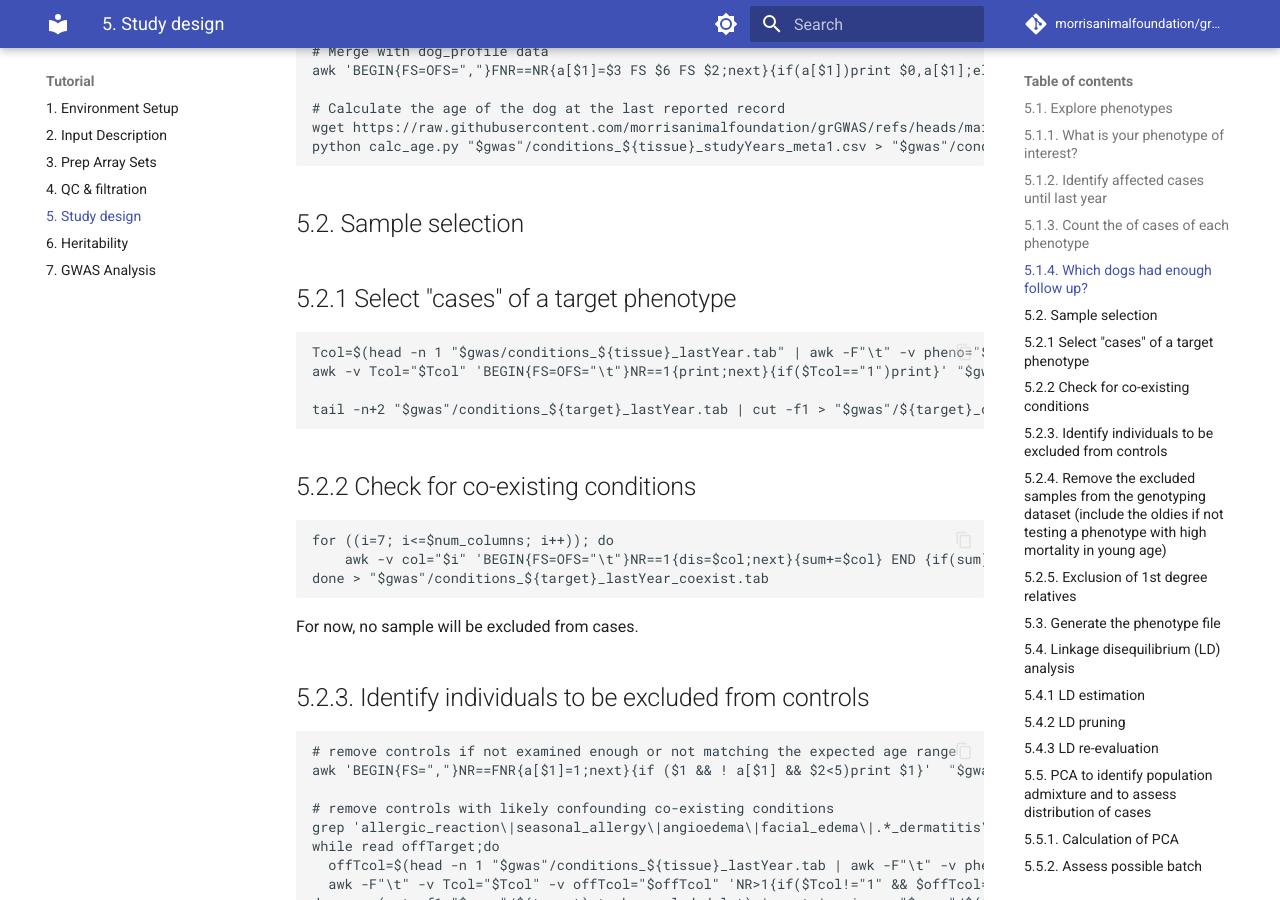
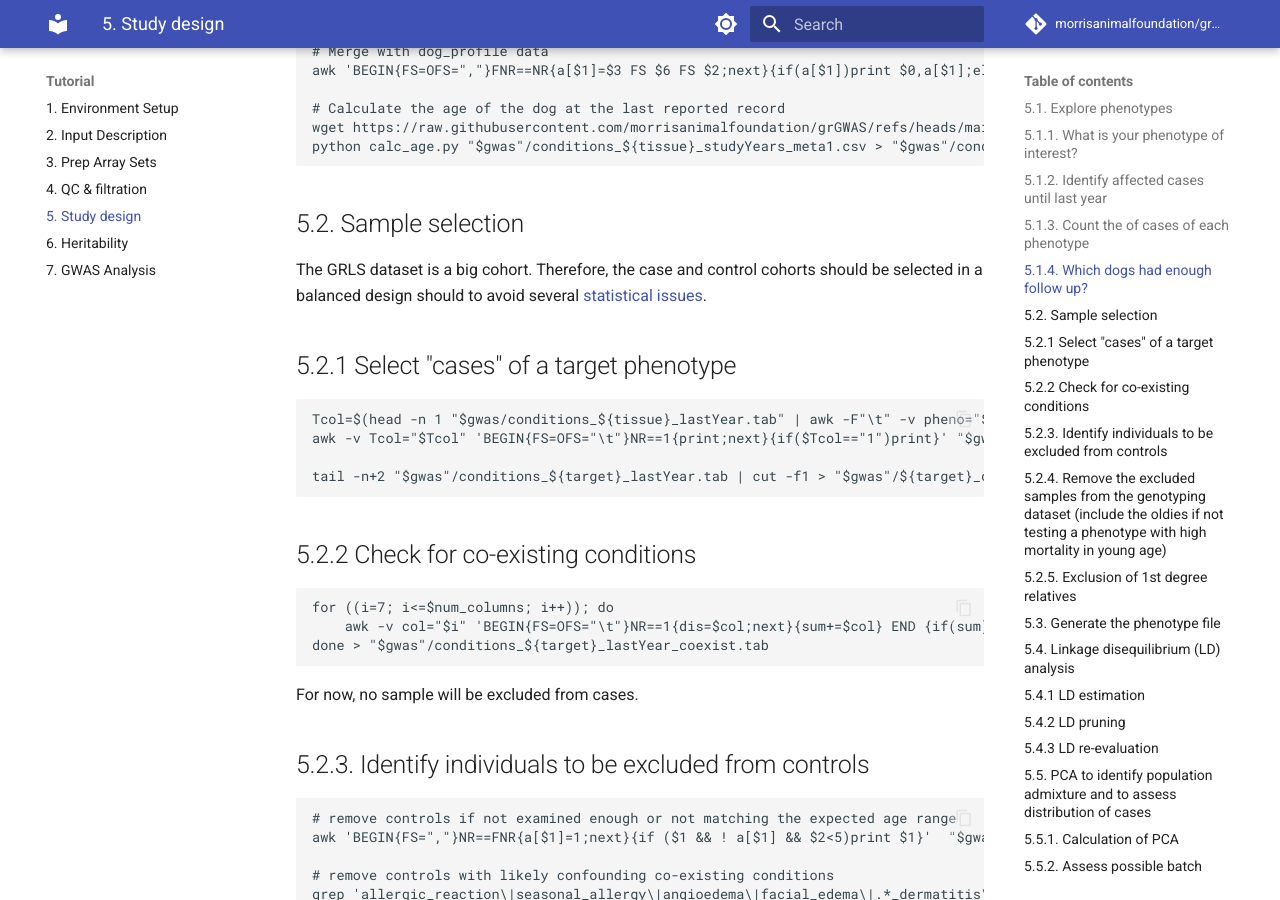
Before and after one commit to morrisanimalfoundation/grGWAS, an MkDocs documentation site: the page built from docs/5.pheno.md, in a window 1280 px wide and 900 px high, scrolled down 2081 px. Built offline with MkDocs 1.6.1 and Material for MkDocs 9.7.7, drawn with Linux system fonts in a browser that asks for light colours; comment, search, counter and statistics services are not loaded.

Commit message:
balanced GWAS design

````diff
--- a/docs/5.pheno.md
+++ b/docs/5.pheno.md
@@ -73,6 +73,8 @@ python calc_age.py "$gwas"/conditions_${tissue}_studyYears_meta1.csv > "$gwas"/c
 
 
 ## 5.2. Sample selection
+
+The GRLS dataset is a big cohort. Therefore, the case and control cohorts should be selected in a balanced design should to avoid several [statistical issues](https://morrisanimalfoundation.github.io/grGWAS/ext_docs/Imbalanced_GWAS_design/).
 
 ## 5.2.1 Select "cases" of a target phenotype
 ```
````
